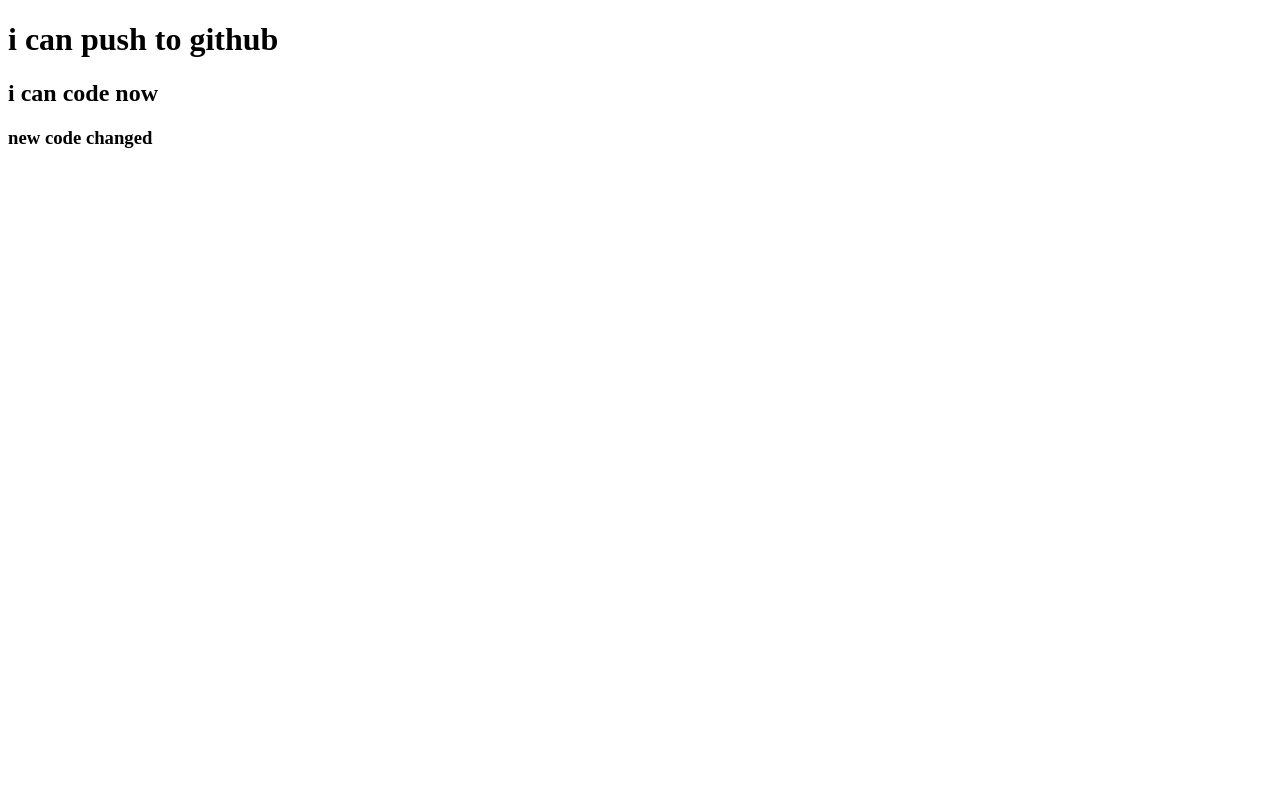
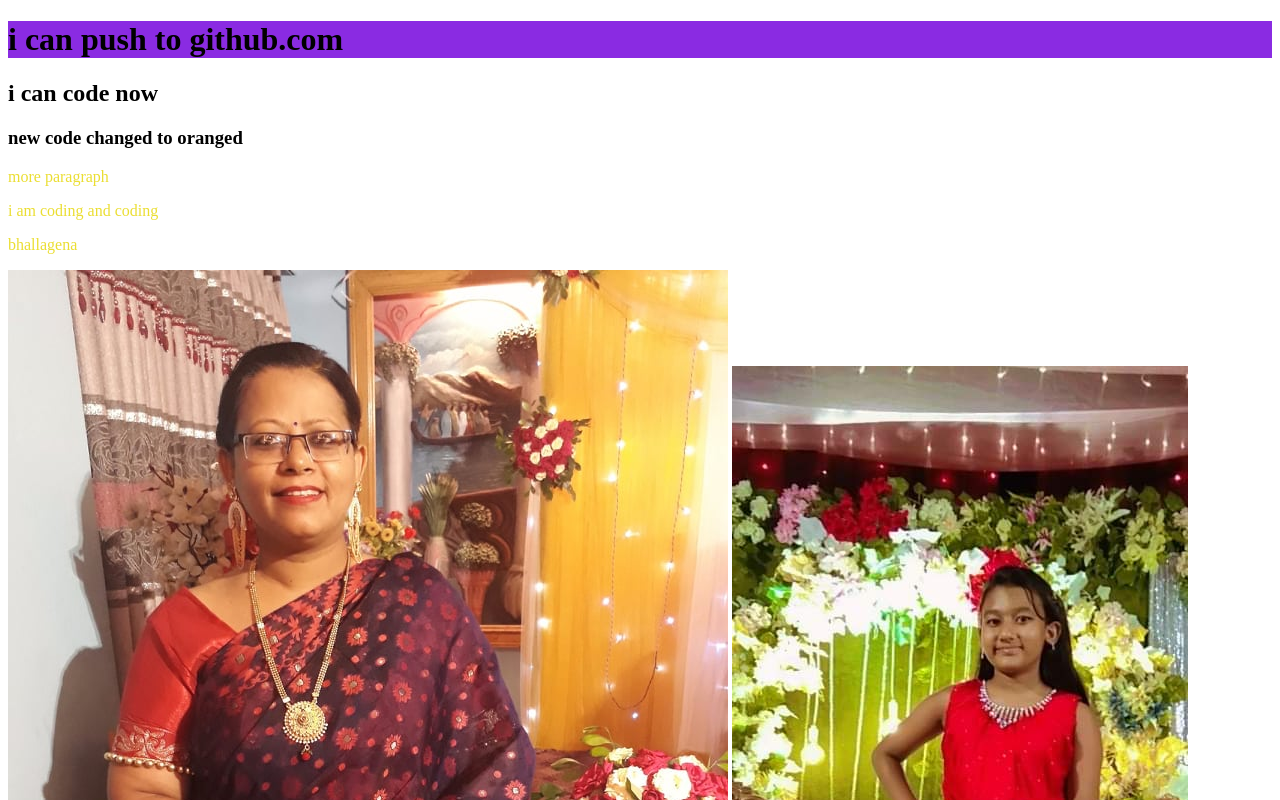
Before and after one commit to momotahossainpreety/my-second-repo, a plain HTML site: page index.html in a window 1280 px wide. Shown: the top 800 px of the page. Drawn offline with Linux system fonts and the light colour scheme.

Commit message:
image added

```diff
--- a/index.html
+++ b/index.html
@@ -5,10 +5,16 @@
     <meta http-equiv="X-UA-Compatible" content="IE=edge">
     <meta name="viewport" content="width=device-width, initial-scale=1.0">
     <title>My second github repo</title>
+    <link rel="stylesheet" href="style.css">
 </head>
 <body>
-    <h1>i can push to github</h1>
+    <h1>i can push to github.com</h1>
     <h2>i can code now</h2>
-    <h3> new code changed</h3>
+    <h3> new code changed to oranged</h3>
+    <p>more paragraph</p>
+    <p>i am coding and coding</p>
+    <p>bhallagena</p>
+    <img src="ammu.jpg" alt="">
+    <img src="putul.jpg" alt="">
 </body>
 </html>
--- a/style.css
+++ b/style.css
@@ -0,0 +1,6 @@
+p{
+    color:rgb(235, 222, 50);
+}
+h1{
+    background-color: blueviolet;
+}
```
Also changed, not shown: ammu.jpg (added), preety.jpg (added), putul.jpg (added).
